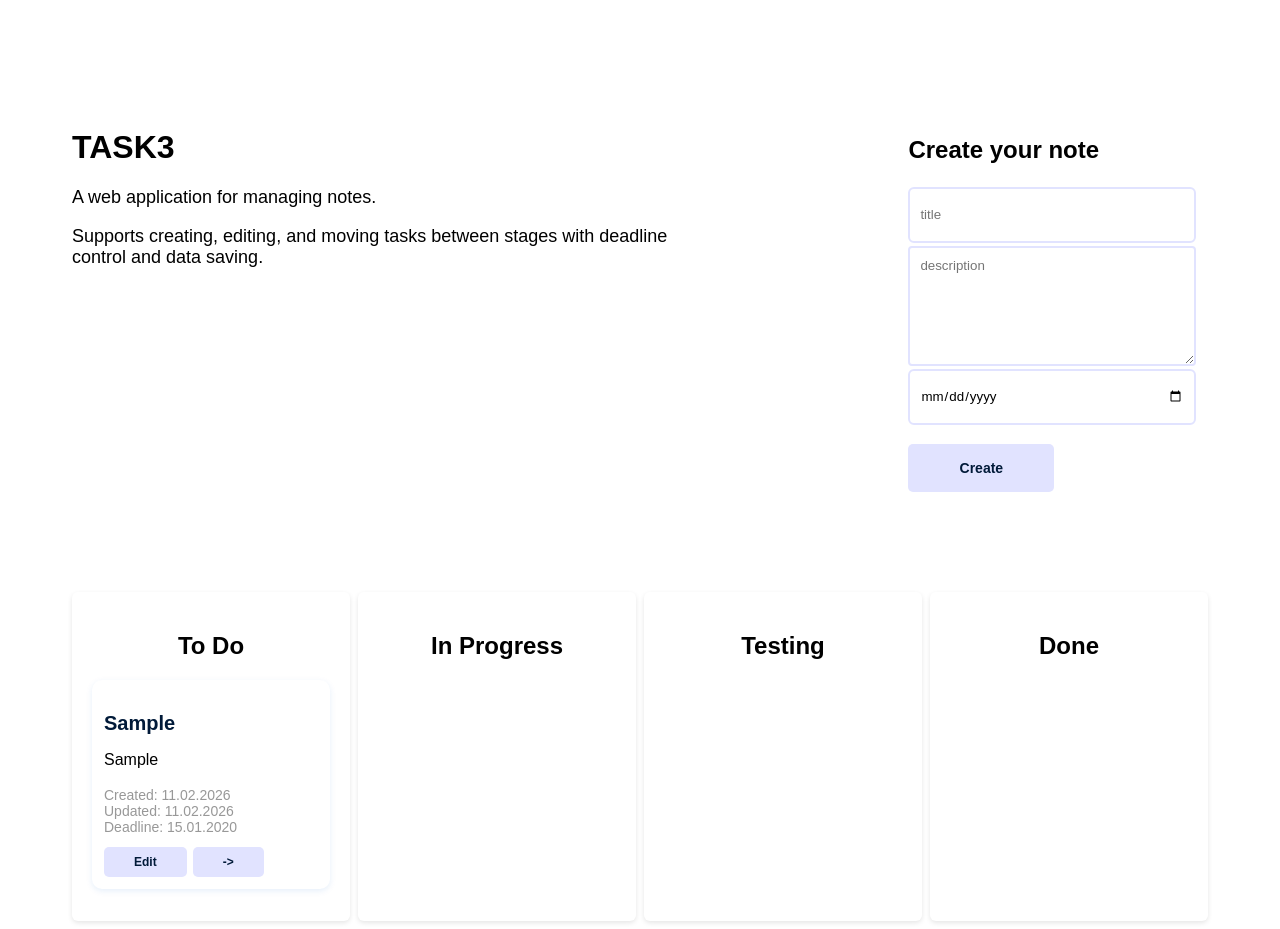
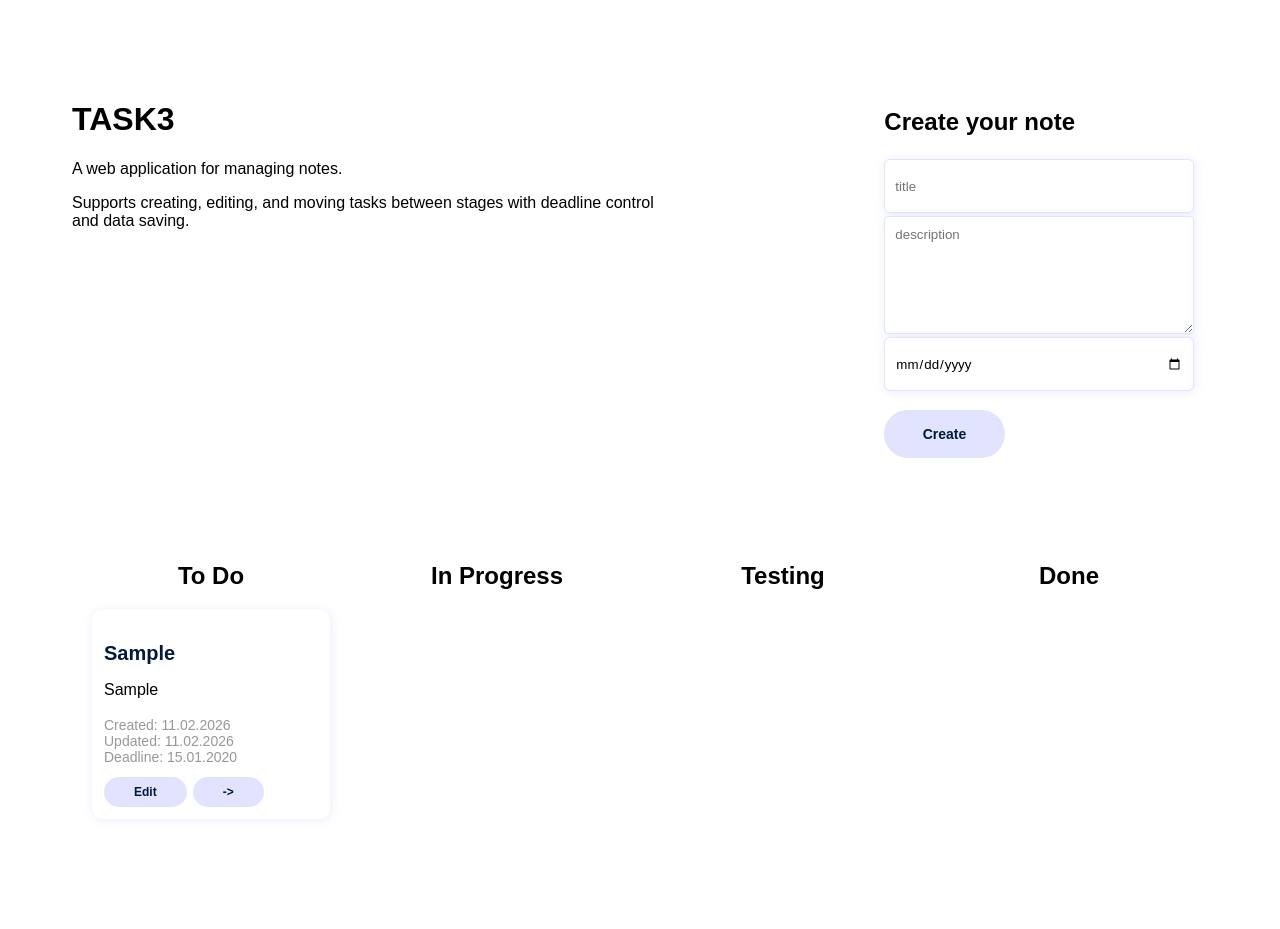
Before and after one commit to pashechkar-max/Task3, a website: page index.html in a window 1280 px wide. Both pictures are taken after typing "Sample", "Sample", "2020-01-15" into the empty fields and a click on the button "Create". After the commit the page ends 859 px from the top, so only its background shows below. Drawn offline with Linux system fonts and the light colour scheme.

Commit message:
commit 14

```diff
--- a/css/main.css
+++ b/css/main.css
@@ -11,20 +11,20 @@
     padding: 20px;
     border-radius: 6px;
     width: 25%;
-    box-shadow: 0 2px 5px rgba(0,0,0,0.1);
+    /*box-shadow: 0 2px 5px rgba(0,0,0,0.1);*/
     transition: all 0.5s ease-in-out;
 }
 
-.column:hover {
-    box-shadow: 0 3px 10px rgba(0,0,0,0.11);
-}
+/*.column:hover {*/
+/*    box-shadow: 0 3px 10px rgba(0,0,0,0.11);*/
+/*}*/
 
 .card {
     background: #ffffff;
     border-radius: 10px;
     padding: 12px;
     margin-bottom: 12px;
-    box-shadow: 0 2px 6px rgba(0, 102, 204, 0.1);
+    box-shadow: 1px 1px 10px rgba(225, 227, 255, 0.73);
 }
 
 .card h3 {
@@ -54,7 +54,7 @@
 .actions button {
     padding: 8px 30px;
     font-size: 12px;
-    border-radius: 5px;
+    border-radius: 100px;
     border: none;
     cursor: pointer;
     background: #e1e3ff;
@@ -71,7 +71,7 @@
     display: flex;
     flex-direction: column;
     align-items: flex-start;
-    margin: 36px;
+    margin: 0 36px 0 0;
     width: 25vw;
     gap: 3px;
 }
@@ -80,7 +80,8 @@ input {
     width: 100%;
     height: 4vh;
     border-radius: 6px;
-    border: #e1e3ff solid 2px;
+    border: #e1e3ff solid 1px;
+    box-shadow: 1px 1px 10px rgba(225, 227, 255, 0.73);
     padding: 10px;
 }
 
@@ -88,14 +89,15 @@ textarea {
     height: 12vh;
     width: 100%;
     border-radius: 4px;
-    border: #e1e3ff solid 2px;
+    border: #e1e3ff solid 1px;
+    box-shadow: 1px 1px 10px rgba(225, 227, 255, 0.73);
     padding: 10px;
 }
 
 .create{
     display: block;
-    padding: 2vh 4vw;
-    border-radius: 5px;
+    padding: 2vh 3vw;
+    border-radius: 100px;
     margin-top: 2vh;
     background: #e1e3ff;
     border: 0;
@@ -113,11 +115,21 @@ textarea {
 
 .start-text p{
     display: block;
-    padding: 0 180px 0 0;
-    font-size: 18px;
+    padding: 0 200px 0 0;
+    font-size: 16px;
 }
 
 h2{
     text-align: center;
     color: #000;
 }
+
+b{
+    color: rgba(255, 51, 51, 0.73);
+}
+
+.ok{
+    display: flex;
+    align-items: flex-end;
+    padding: 6px 12px;
+}
--- a/js/main.js
+++ b/js/main.js
@@ -56,7 +56,7 @@ Vue.component('task-card', {
             </span>
 
             <span v-if="task.isCompletedInTime" class="ok">
-                Completed in time
+                Completed in time!
             </span>
         </div>
     </div>
```
